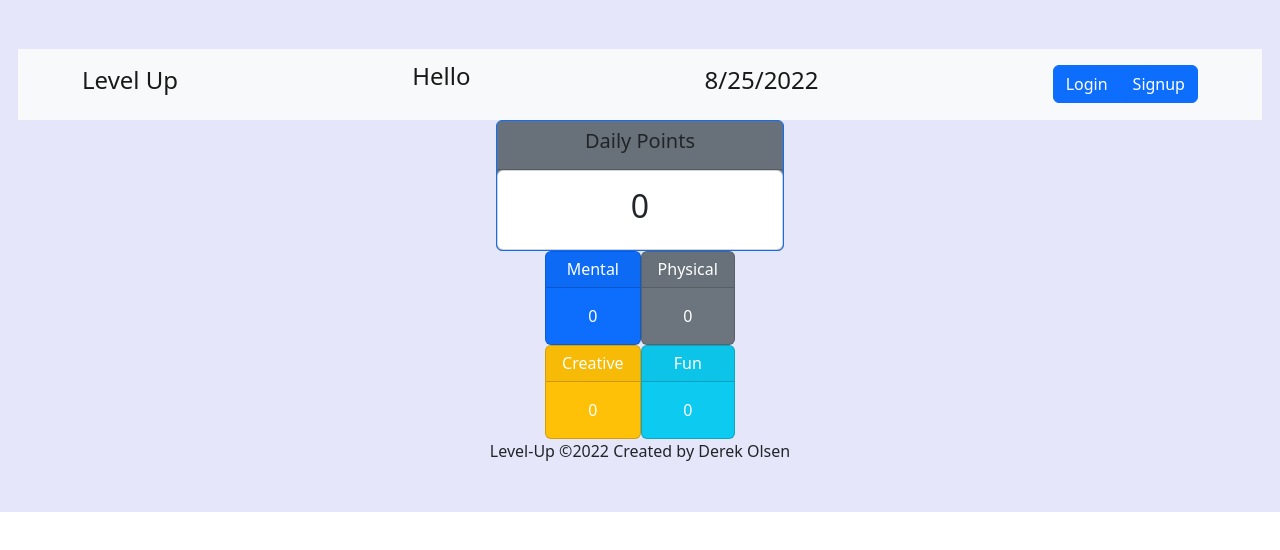
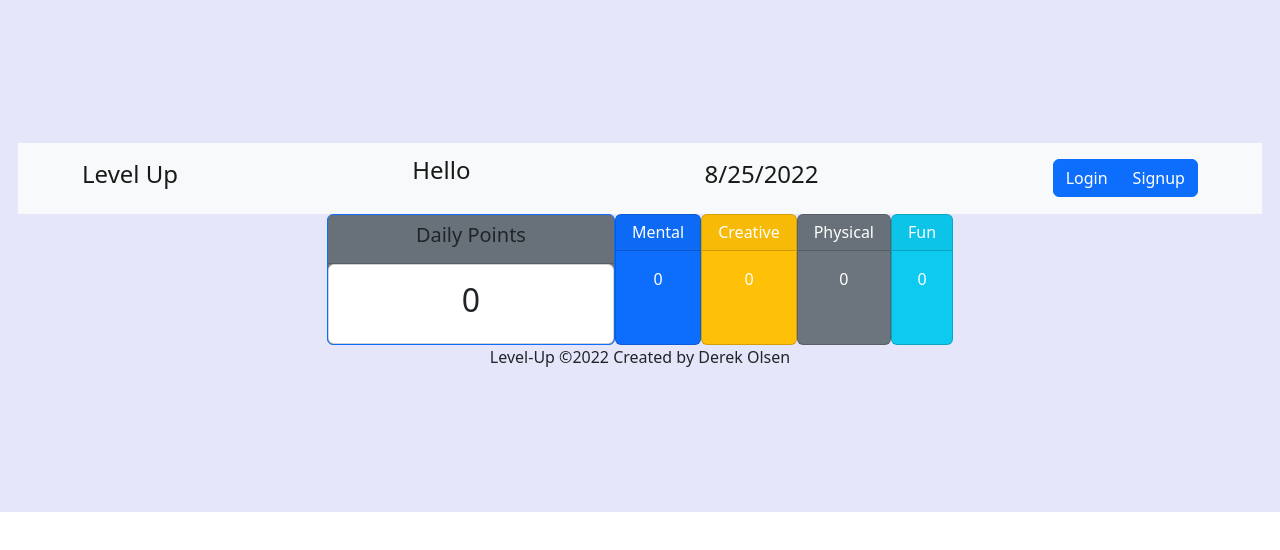
Before and after one commit to Dolsen0/level-up-react, a React (Create React App) app: page / in a window 1280 px wide. Shown: the top 550 px of the page. Built offline with nearby package versions, Linux system fonts and the light colour scheme; no server answers.

Commit message:
moved components into mainscore

```diff
--- a/src/App.css
+++ b/src/App.css
@@ -21,6 +21,13 @@
   align-items: center;
 }
 
+.catRow1{
+  display: flex;
+  justify-content: center;
+  align-items: center;
+}
+
+
 
 
  /* #mental{
--- a/src/App.js
+++ b/src/App.js
@@ -1,7 +1,7 @@
 import React from 'react';
 import './App.css';
 // import AllEntries from './components/AllEntries.jsx';
-import { Categories } from './components/Categories.jsx';
+// import { Categories } from './components/Categories.jsx';
 import  MainScore  from './components/MainScore.jsx';
 import NavBar from './components/NavBar.jsx';
 // import ProgressMix from './components/ProgressMix.jsx';
@@ -22,14 +22,15 @@ function App() {
 
       <div className='categories'>
         <>
-        <Categories/>
+        {/* <Categories/> */}
         </>
         </div>
         {/* <AllEntries/> */}
 
+      <footer>
+      Level-Up ©2022 Created by Derek Olsen
+      </footer>
       </>
-
-      Level-Up ©2022 Created by Derek Olsen
     </div>
   );
 }
--- a/src/components/Categories.jsx
+++ b/src/components/Categories.jsx
@@ -9,11 +9,11 @@ import { Mental } from './Mental.jsx';
 export function Categories(){
     return(
         <>
-        <div className='catRow1'>
+        <div className='catRow2'>
         <Mental/>
         <Creative/>
         </div>
-        <div className='catRow2'>
+        <div className='catRow3'>
         <Physical/>
         <Fun/>
         </div>
--- a/src/components/MainScore.jsx
+++ b/src/components/MainScore.jsx
@@ -1,10 +1,15 @@
 import { useEffect, useState } from "react"
 import  Card  from "react-bootstrap/Card"
 import CardHeader from "react-bootstrap/esm/CardHeader"
+import { Creative } from "./Creative"
+import { Fun } from "./Fun"
+import { Mental } from "./Mental"
+import { Physical } from "./Physical"
 
 export default function MainScore({userScore}){
 
     const[mainScore, setMainScore] = useState(0)
+
 
     useEffect(() => {
         fetch('https://level-up-do.web.app/user')
@@ -16,11 +21,20 @@ export default function MainScore({userScore}){
     }, [])
 
     return(
+        <>
         <Card bg= "secondary" key = "secondary" border="primary" style={{ width: '18rem'}}>
             <CardHeader> <h5>Daily Points</h5>  </CardHeader>
             <Card body>
                 <h2>{mainScore}</h2>
             </Card>
         </Card>
+
+        <Mental/>
+        <Creative/>
+        <Physical/>
+        <Fun/>
+
+
+        </>
     )
 }
```
